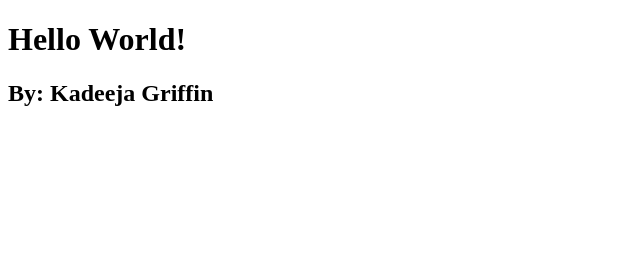
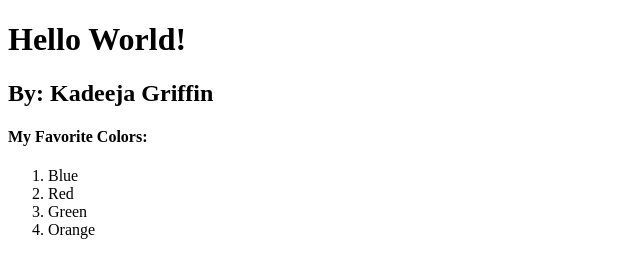
Before and after one commit to kadeejagriffin/kekambas-137_hello_world, a plain HTML site: page index.html in a window 1280 px wide. Shown: the whole page, without its empty margins (0-640 px from the left). Drawn offline with Linux system fonts and the light colour scheme.

Commit message:
Add favorite colors

```diff
--- a/index.html
+++ b/index.html
@@ -8,5 +8,13 @@
     <body>
         <h1>Hello World!</h1>
         <h2>By: Kadeeja Griffin</h2>
+        <h4>My Favorite Colors:</h4>
+        <ol>
+             <li>Blue</li>
+             <li>Red</li>
+             <li>Green</li>
+             <li>Orange</li>
+            </li>
+        </ol>
     </body>
 </html>
```
